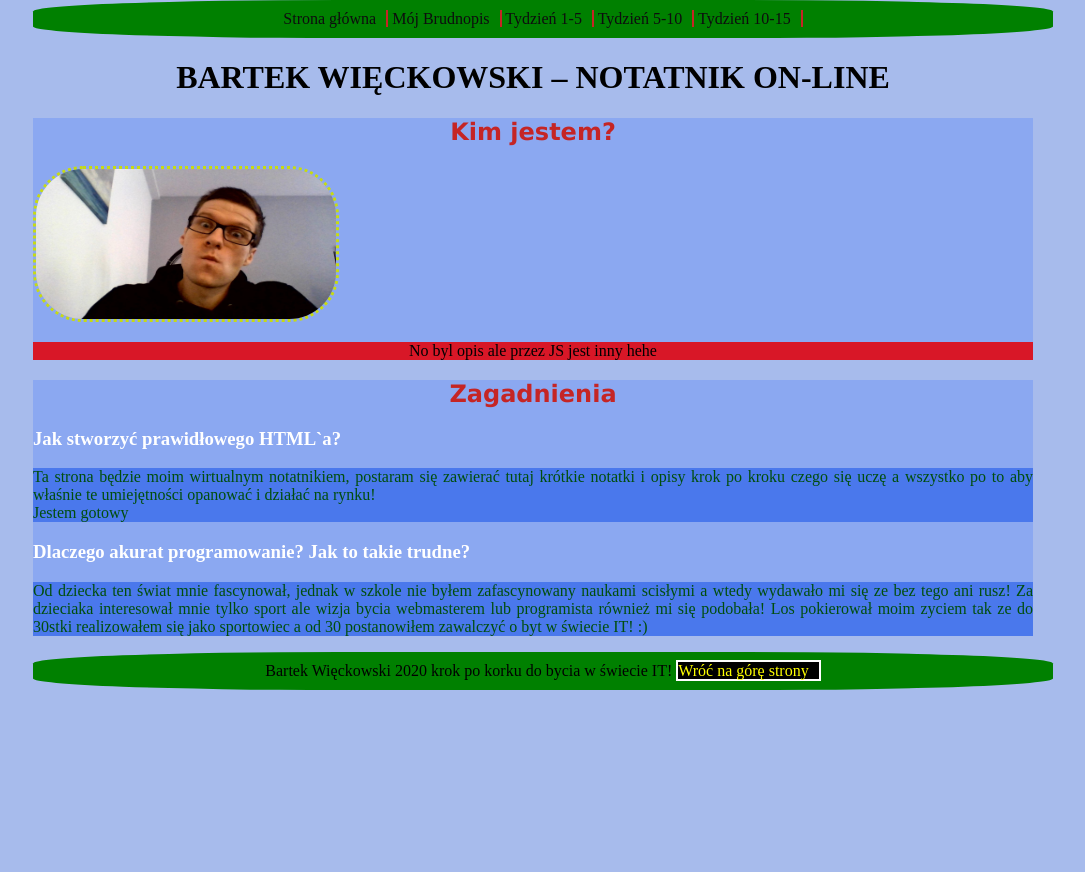
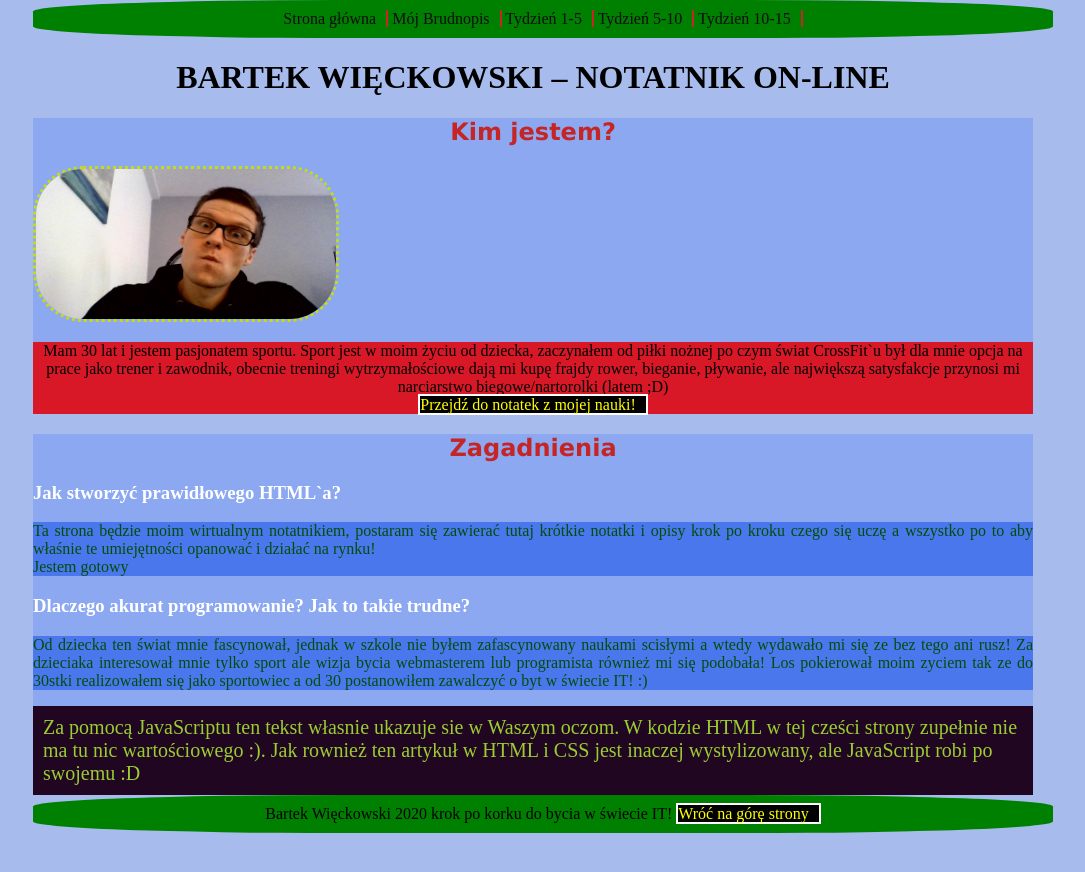
Before and after one commit to Bartek-Wieckowski/homepage, a plain HTML site: page index.html in a window 1280 px wide. Shown: the whole page, without its empty margins (107-1192 px from the left). Drawn offline with Linux system fonts and the light colour scheme.

Commit message:
create to special place for DOM exercise in index html

```diff
--- a/index.html
+++ b/index.html
@@ -31,7 +31,7 @@
         <section>
             <h2 class="secondary-header">Kim jestem?</h2>
             <img class="ja" src="WIN_20201202_11_31_53_Pro.jpg" alt="Fajny Bartas" />
-            <p class="paragraph-who-im paragraph-who-im--js">Mam 30 lat i jestem pasjonatem sportu. Sport jest w moim życiu od dziecka,
+            <p class="paragraph-who-im">Mam 30 lat i jestem pasjonatem sportu. Sport jest w moim życiu od dziecka,
                 zaczynałem
                 od piłki nożnej po czym świat CrossFit`u był dla mnie opcja na prace jako trener i zawodnik, obecnie
                 treningi wytrzymałościowe dają mi kupę frajdy rower,
@@ -61,11 +61,17 @@
                     mi się podobała! Los pokierował moim zyciem tak ze do 30stki realizowałem się jako sportowiec a od
                     30 postanowiłem zawalczyć o byt w świecie IT! :)</p>
             </article>
+
+            <article class="exercise-DOM exercise-DOM--js">
+                <h3 class="third-header">W htmlu nie ma nic</h3>
+                <p class="paragraph-article">w htmlu nie ma nic</p>
+            </article>
         </section>
 
     </main>
     <footer class="footer">
-        Bartek Więckowski 2020 krok po korku do bycia w świecie IT! <a class="move-top" href="#top">Wróć na górę strony</a>
+        Bartek Więckowski 2020 krok po korku do bycia w świecie IT! <a class="move-top" href="#top">Wróć na górę
+            strony</a>
     </footer>
     <script src="main.js"></script>
 </body>
--- a/main.js
+++ b/main.js
@@ -8,9 +8,11 @@ console.log(name);
 console.log(age);
 console.log(surname);
 
-const paragraph = document.querySelector('.paragraph-who-im--js');
-console.log(paragraph.innerHTML);
+const article = document.querySelector(".exercise-DOM--js");
+console.log(article.innerHTML);
 
-paragraph.innerHTML = `No byl opis ale przez JS jest inny hehe`;
+article.innerHTML = `Za pomocą JavaScriptu ten tekst własnie ukazuje sie w Waszym oczom.
+W kodzie HTML w tej cześci strony zupełnie nie ma tu nic wartościowego :).
+Jak rownież ten artykuł w HTML i CSS jest inaczej wystylizowany, ale JavaScript robi po swojemu :D`;
 
-console.log(paragraph);
+console.log(article);
--- a/style.css
+++ b/style.css
@@ -114,3 +114,9 @@ a {
   font-size: 12px;
   padding-top: 30px;
 }
+.exercise-DOM{
+  background-color: rgb(32, 6, 32);
+  font-size: 20px;
+  color: yellowgreen;
+  padding: 10px;
+}
```
